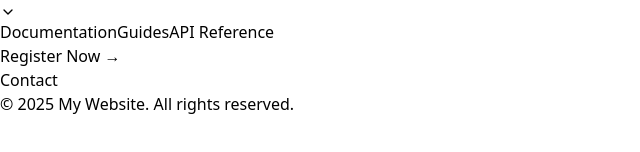
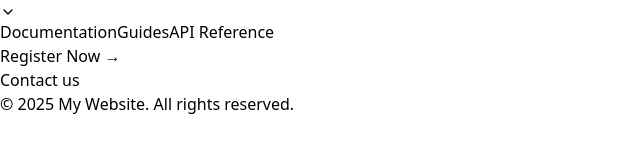
Before and after one commit to archishah61/EXT-driving-test, a React (Vite) app in the folder frontend/: page /contact in a window 1280 px wide. Shown: the part 156-308 px from the top of the page, without its empty margins (0-640 px from the left). Built offline with nearby package versions, Linux system fonts and the light colour scheme.

Commit message:
Update Contact.jsx

```diff
--- a/frontend/src/pages/Contact/Contact.jsx
+++ b/frontend/src/pages/Contact/Contact.jsx
@@ -2,6 +2,6 @@ import React from 'react'
 
 export default function Contact() {
   return (
-    <div>Contact</div>
+    <div>Contact us</div>
   )
 }
```
